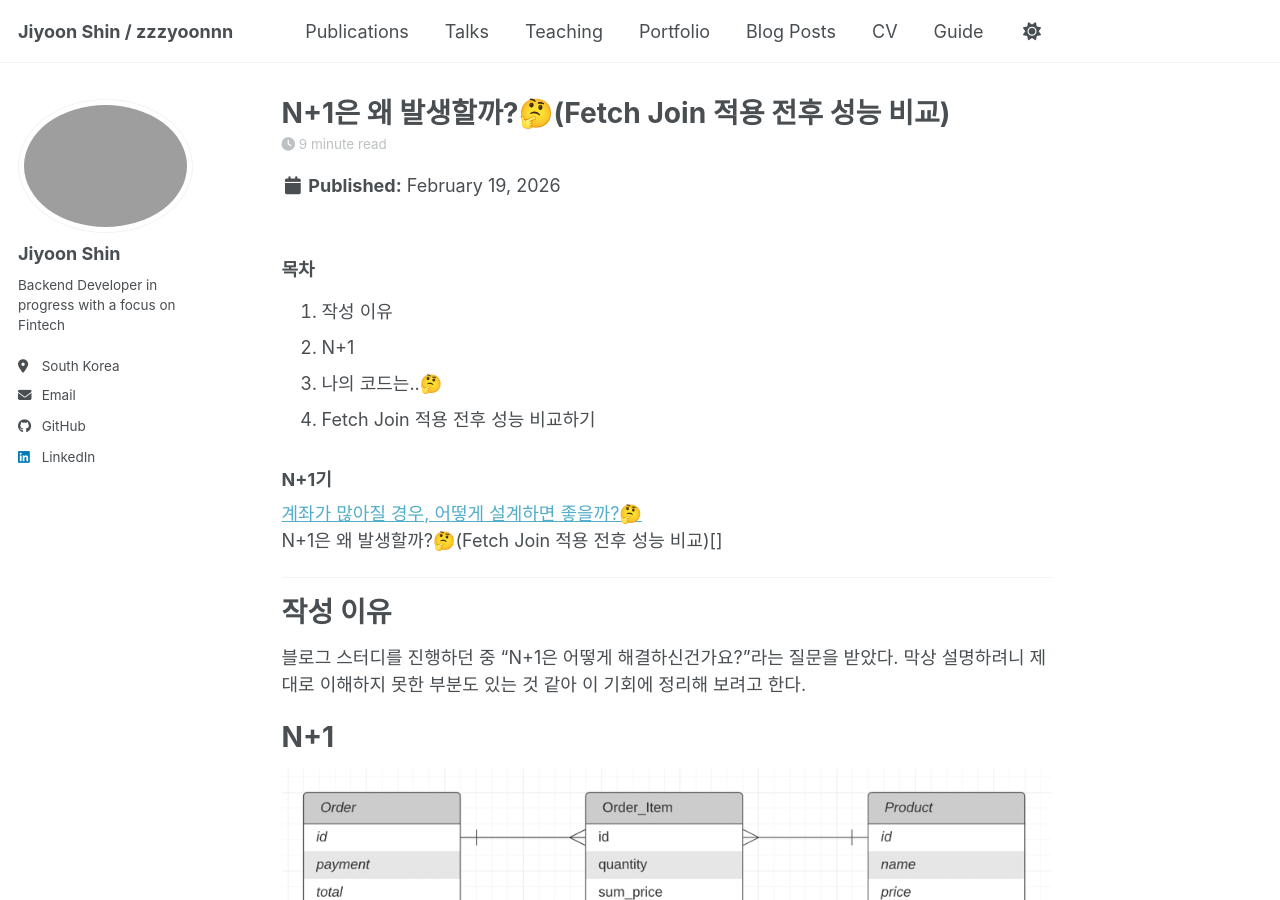
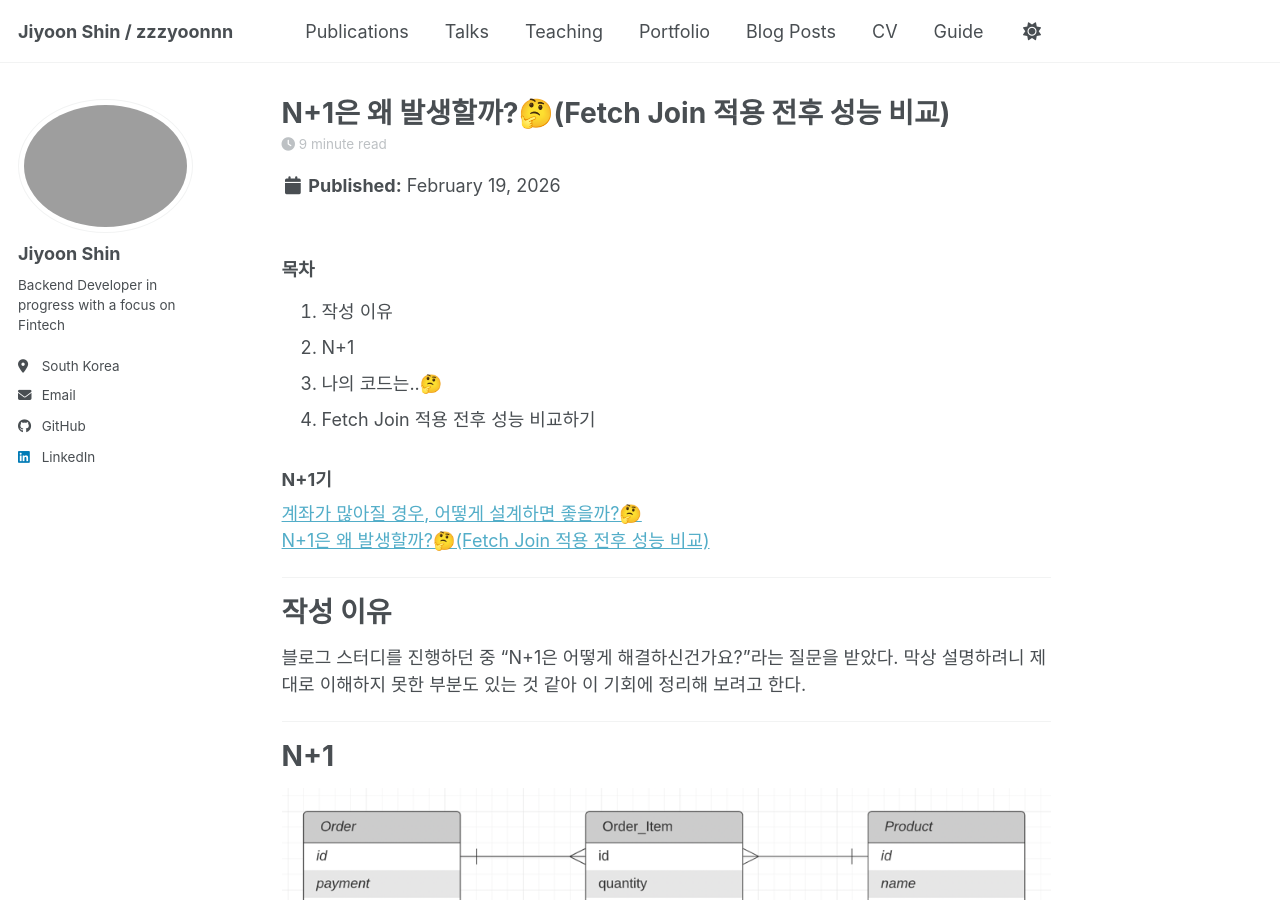
Before and after one commit to zzzyoonnn/zzzyoonnn.github.io, a Jekyll site: the page built from _posts/2026-02-19-n+1-2.md, in a window 1280 px wide and 900 px high. Built offline with Jekyll 4.4.1, drawn with Linux system fonts in a browser that asks for light colours; a script bundle is joined from its source files by our own code; library files that are not in the unit come from our copies; part of the change alters nothing that is shown.

`````diff
--- a/_posts/2026-02-19-n+1-2.md
+++ b/_posts/2026-02-19-n+1-2.md
@@ -18,13 +18,15 @@ tags:
 ### N+1기
 
 [계좌가 많아질 경우, 어떻게 설계하면 좋을까?🤔](https://blog.naver.com/le_voyage_03/224152326829)<br>
-N+1은 왜 발생할까?🤔(Fetch Join 적용 전후 성능 비교)[]
+[N+1은 왜 발생할까?🤔(Fetch Join 적용 전후 성능 비교)](https://zzzyoonnn.github.io/posts/2026/02/n+1-2/)
 
 ---
 
 # 작성 이유
 
 블로그 스터디를 진행하던 중 "N+1은 어떻게 해결하신건가요?"라는 질문을 받았다. 막상 설명하려니 제대로 이해하지 못한 부분도 있는 것 같아 이 기회에 정리해 보려고 한다.
+
+---
 
 # N+1
 ![N+1](/images/posts/n+1/4.png)
@@ -113,6 +115,8 @@ SELECT u FROM User u JOIN FETCH u.orders
 ````
 ### DTO 조회
 필요한 데이터만 직접 쿼리로 가져온다.
+
+---
 
 # 나의 코드는..🤔
 ## 테스트 코드
@@ -216,6 +220,8 @@ withdrawAccount 잔액: 1000
 withdrawAccount 번호: 1111111111
 ````
 
+---
+
 # Fetch Join 적용 전후 성능 비교하기
 fetch join 적용 전후의 성능 차이를 명확히 비교하기 위해, 트랜잭션 생성 로직을 1000회 반복하도록 확장했다.
 ````
`````
